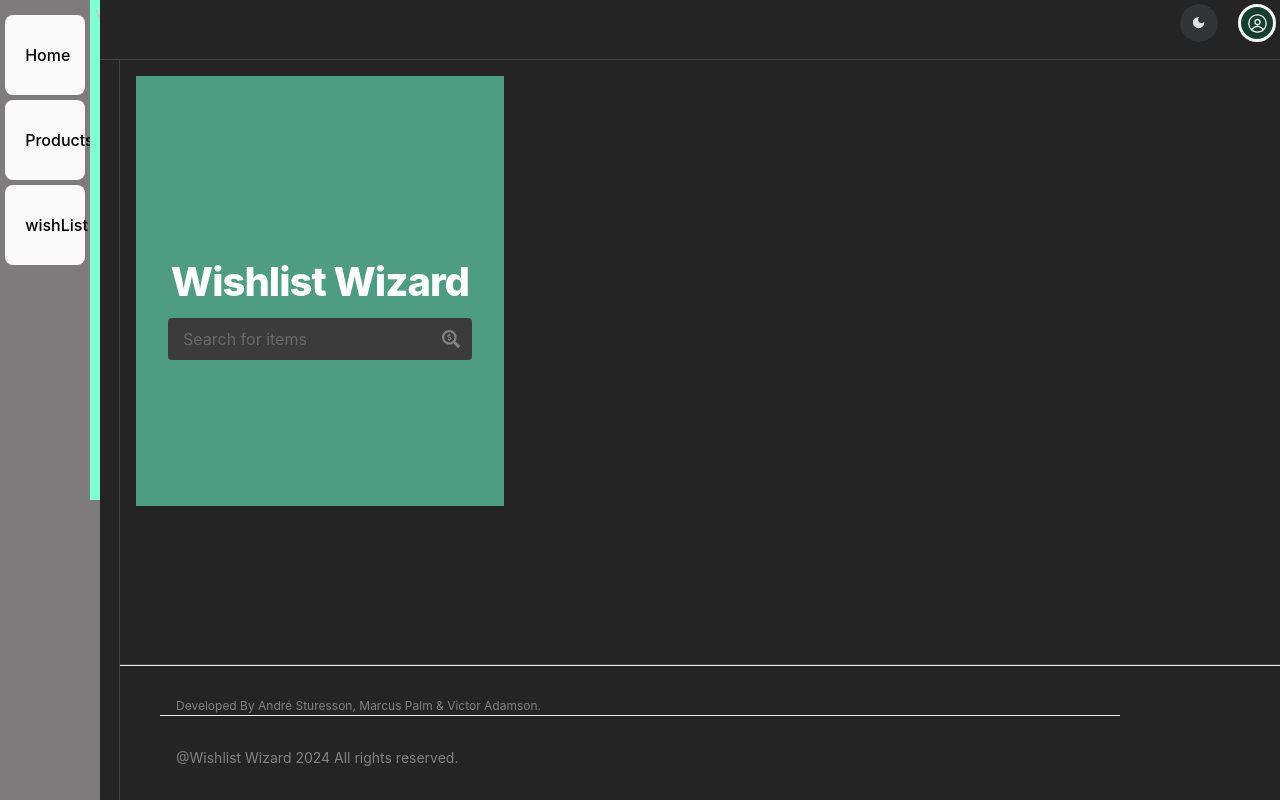
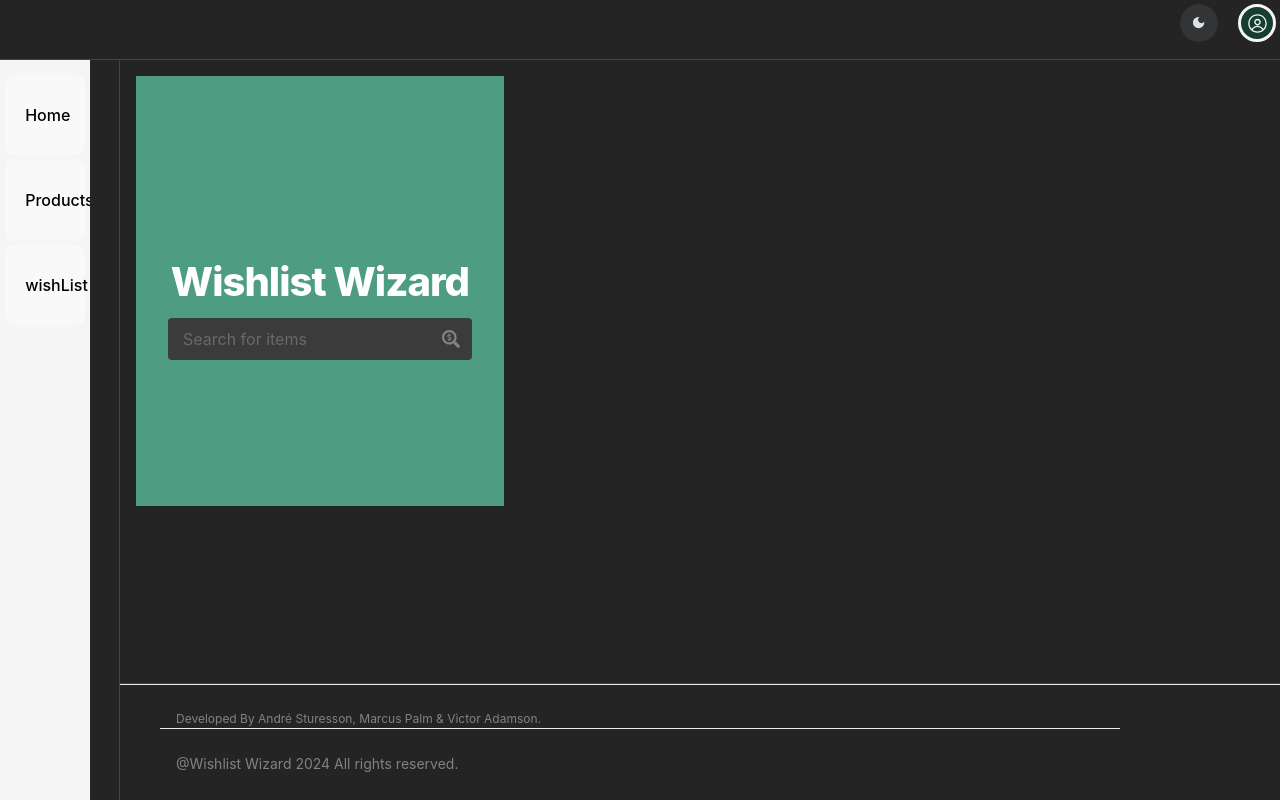
Before and after one commit to andreSturesson/PriceRunner-Project, a React (Vite) app in the folder frontend/: page / in a window 1280 px wide. Built offline with nearby package versions, Linux system fonts and the light colour scheme.

Commit message:
Made minor graphical changes

```diff
--- a/frontend/src/Components/Footer.module.css
+++ b/frontend/src/Components/Footer.module.css
@@ -1,6 +1,7 @@
 .footer {
-  padding-top: calc(var(--mantine-spacing-xl));
-  padding-bottom: calc(var(--mantine-spacing-xl));
+  padding-top: 2%;
+  padding-bottom: 2%;
+  /* calc(var(--mantine-spacing-xl)); */
   border-top: 1px solid
     light-dark(var(--mantine-color-gray-2), var(--mantine-color-dark-5));
 }
@@ -25,7 +26,7 @@
   display: flex;
   justify-content: space-between;
   align-items: center;
-  padding-top: var(--mantine-spacing-xl);
+  padding-top: 2%;
   border-top: 1px solid
     light-dark(var(--mantine-color-gray-2), var(--mantine-color-dark-4));
 
--- a/frontend/src/Components/SideBar.css
+++ b/frontend/src/Components/SideBar.css
@@ -1,11 +1,11 @@
 .sideBar {
   height: 100%;
-  width: 100px;
+  width: 90px;
   position: fixed;
 
-  top: 0;
+  top: 10;
   left: 0;
-  background-color: #7d7b7b;
+  background-color: whitesmoke;
   transition: 0.5s;
   overflow-x: hidden;
   z-index: 1;
@@ -21,13 +21,13 @@
 }
 
 .whishlistTest {
-  background-color: aquamarine;
+  background-color: rgb(255, 255, 255);
   display: inline-block;
-  height: 500px;
+  height: 88%;
   width: 250px;
   position: absolute;
   text-align: left;
   padding-left: 5px;
-  top: 0px;
+  top: 5px;
   left: 90px;
 }
--- a/frontend/src/Components/SideBar.jsx
+++ b/frontend/src/Components/SideBar.jsx
@@ -25,7 +25,7 @@ function SideBar() {
       isCollapsed = false;
       console.log("expanding");
     } else {
-      document.getElementById("colapsableSidebar").style.width = "100px";
+      document.getElementById("colapsableSidebar").style.width = "90px";
       isCollapsed = true;
       console.log("reduceing");
     }
```
